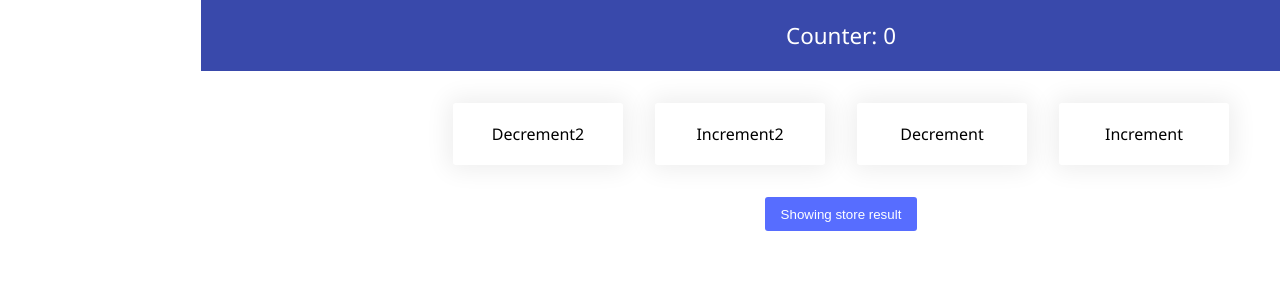
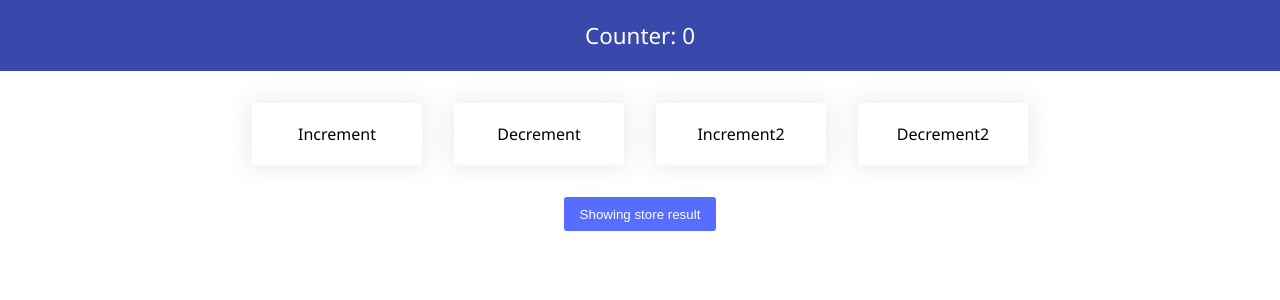
Before and after one commit to alaz7622356694/React-Redux, a React (Create React App) app: page / in a window 1280 px wide. Shown: the top 300 px of the page. Built offline with nearby package versions, Linux system fonts and the light colour scheme.

Commit message:
deploying gh-pages

```diff
--- a/package.json
+++ b/package.json
@@ -1,4 +1,5 @@
 {
+  "homepage": "http://alaz7622356694.github.io/React-Redux",
   "name": "React-redux",
   "version": "0.1.0",
   "private": true,
@@ -6,6 +7,7 @@
     "@testing-library/jest-dom": "^5.11.4",
     "@testing-library/react": "^11.1.0",
     "@testing-library/user-event": "^12.1.10",
+    "gh-pages": "^3.2.2",
     "react": "^17.0.1",
     "react-dom": "^17.0.1",
     "react-redux": "^7.2.4",
@@ -14,6 +16,8 @@
     "web-vitals": "^0.2.4"
   },
   "scripts": {
+    "predeploy": "npm run build",
+    "deploy": "gh-pages -d build",
     "start": "react-scripts start",
     "build": "react-scripts build",
     "test": "react-scripts test",
--- a/src/index.css
+++ b/src/index.css
@@ -1,7 +1,7 @@
 body {
     margin: 0;
     padding: 0;
-    direction: rtl;
+
   }
 
   button{
```
Also changed, not shown: 14 other files (tests, documents, lock files or other folders).
